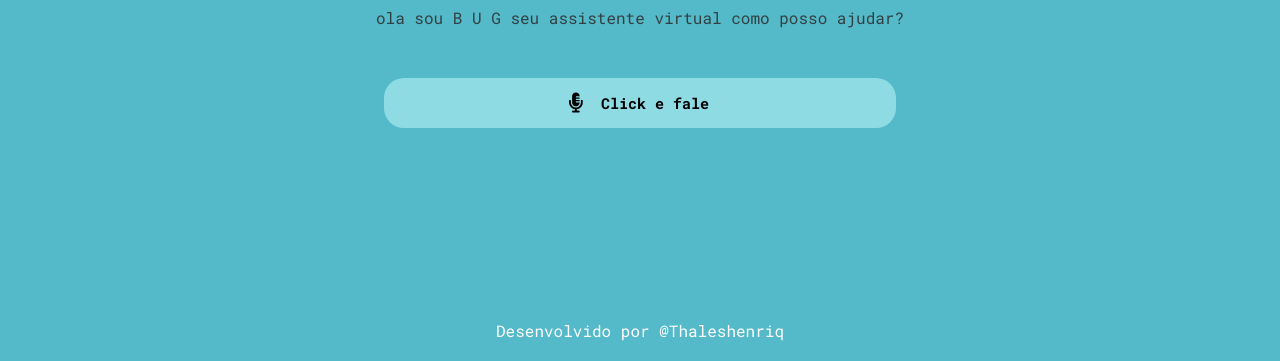
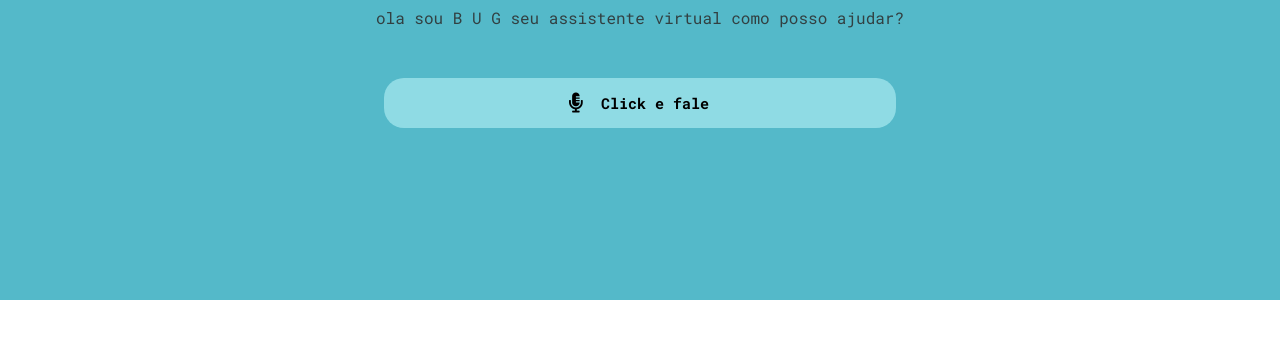
Before and after one commit to ThalesHenriq/Assistente_Virtual_IA_e_PNL, a plain HTML site: page index.html in a window 1280 px wide. Shown: the part 500-861 px from the top of the page. Drawn offline with Linux system fonts and the light colour scheme.

Commit message:
Atualizar o style.css

```diff
--- a/style.css
+++ b/style.css
@@ -74,13 +74,13 @@
     color: #000;
 }
 .footer-container{
-    background:#54b9c9;
+
     color:#fff;
 }
 
 .footer-box{
     text-align:center;
-    max-width:720px;
+    max-width:1150px;
     margin:0 auto;
     padding:20px;
 }
```
